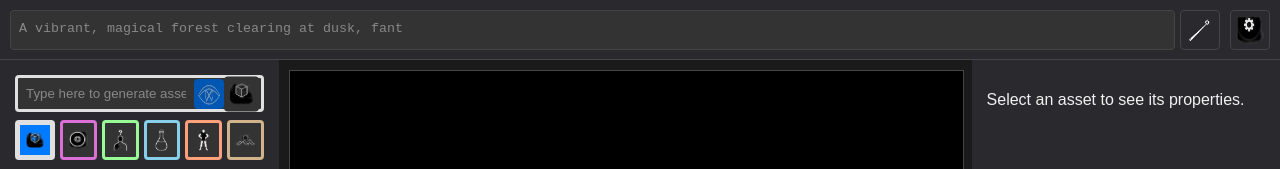
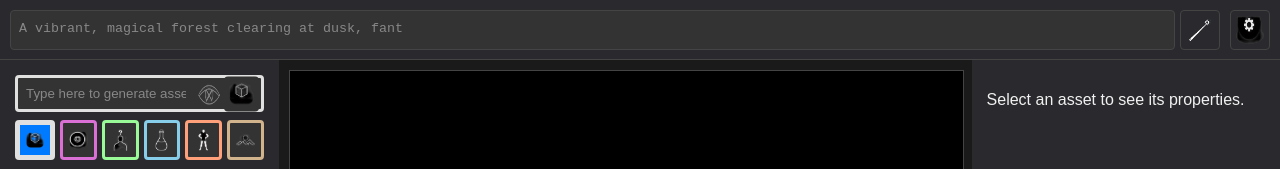
Before and after one commit to websimapi/websim-ai-scene-generator-33, a plain HTML site: page index.html in a window 1280 px wide. In both pictures the pointer is over the button 208 px from the left and 93 px from the top of the page. Shown: the top 169 px of the page. Drawn offline with Linux system fonts and the light colour scheme.

Commit message:
v2: Remove the blue background from the transparent toggle

```diff
--- a/styles.css
+++ b/styles.css
@@ -123,6 +123,10 @@ h2, h3 {
     height: 100%;
     filter: invert(0.8);
     transition: opacity 0.2s;
+}
+
+.transparent-toggle:hover {
+    background-color: transparent;
 }
 
 .transparent-toggle.toggled-on img {
```
